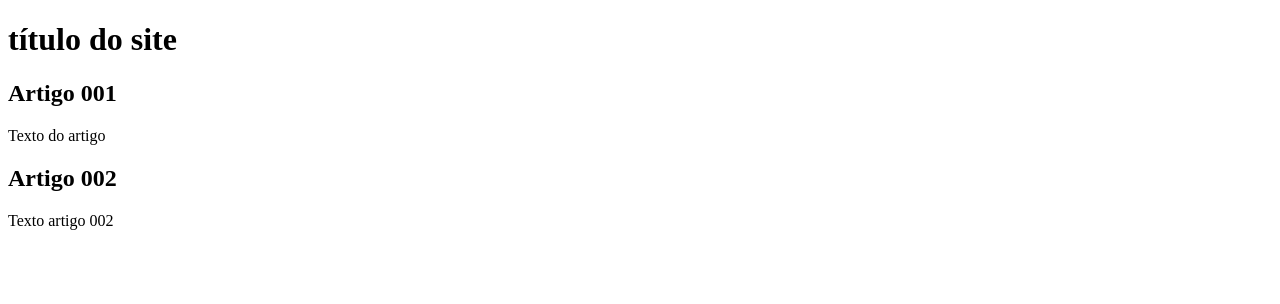
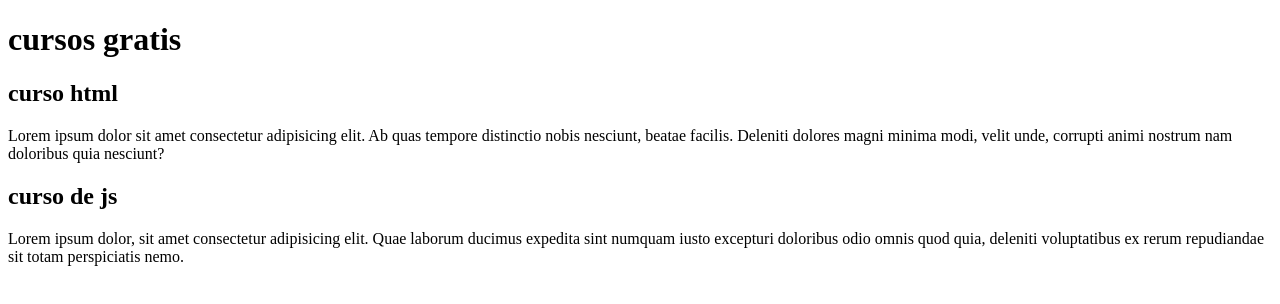
Before and after one commit to SarahgCenci/Projeto-site, a plain HTML site: page index.html in a window 1280 px wide. Drawn offline with Linux system fonts and the light colour scheme.

Commit message:
comecei a escrever o conteúdo

```diff
--- a/index.html
+++ b/index.html
@@ -8,15 +8,15 @@
 <body>
     <main>
         <header>
-            <h1>título do site</h1>
+            <h1>cursos gratis</h1>
         </header>
         <article>
-            <h2>Artigo 001</h2>
-            <p>Texto do artigo</p>
+            <h2>curso html</h2>
+            <p>Lorem ipsum dolor sit amet consectetur adipisicing elit. Ab quas tempore distinctio nobis nesciunt, beatae facilis. Deleniti dolores magni minima modi, velit unde, corrupti animi nostrum nam doloribus quia nesciunt?</p>
         </article>
         <article>
-            <h2>Artigo 002</h2>
-            <p>Texto artigo 002</p>
+            <h2>curso de js</h2>
+            <p>Lorem ipsum dolor, sit amet consectetur adipisicing elit. Quae laborum ducimus expedita sint numquam iusto excepturi doloribus odio omnis quod quia, deleniti voluptatibus ex rerum repudiandae sit totam perspiciatis nemo.</p>
         </article>
     </main>
 </body>
```
